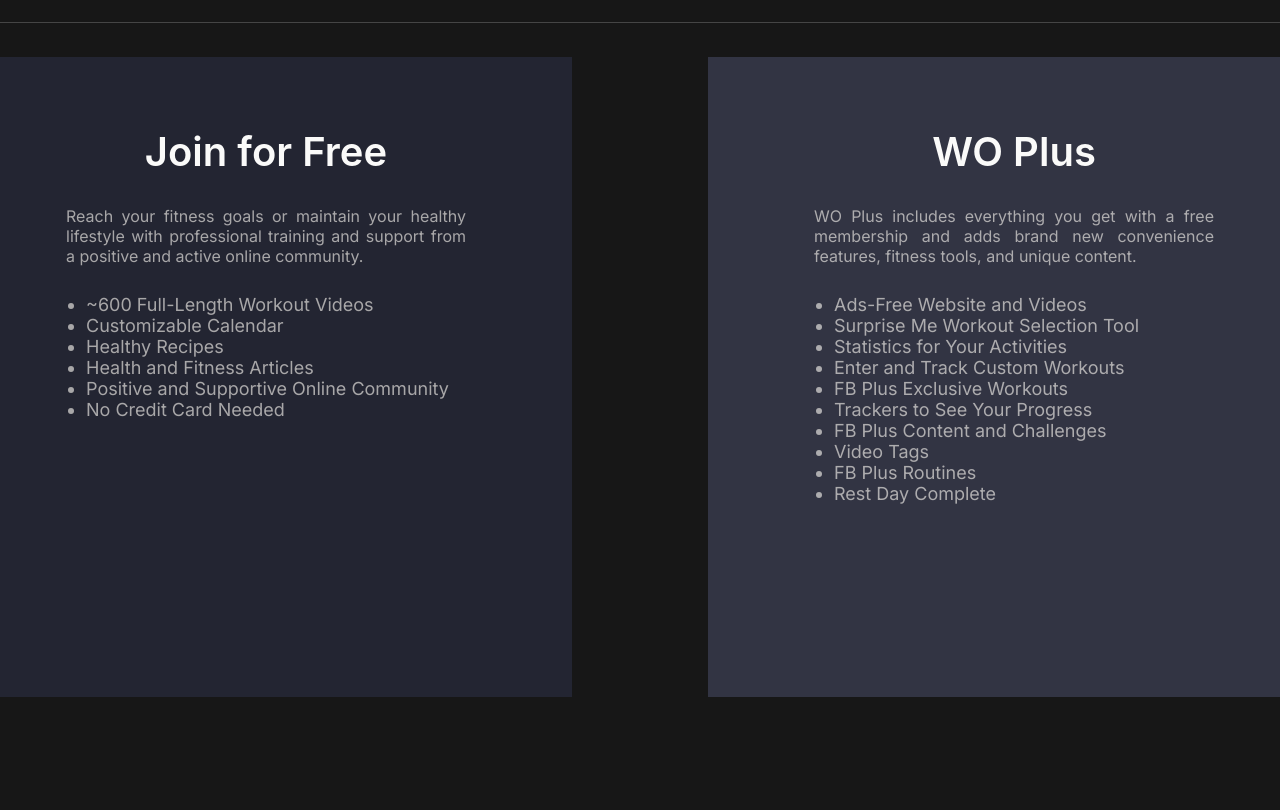
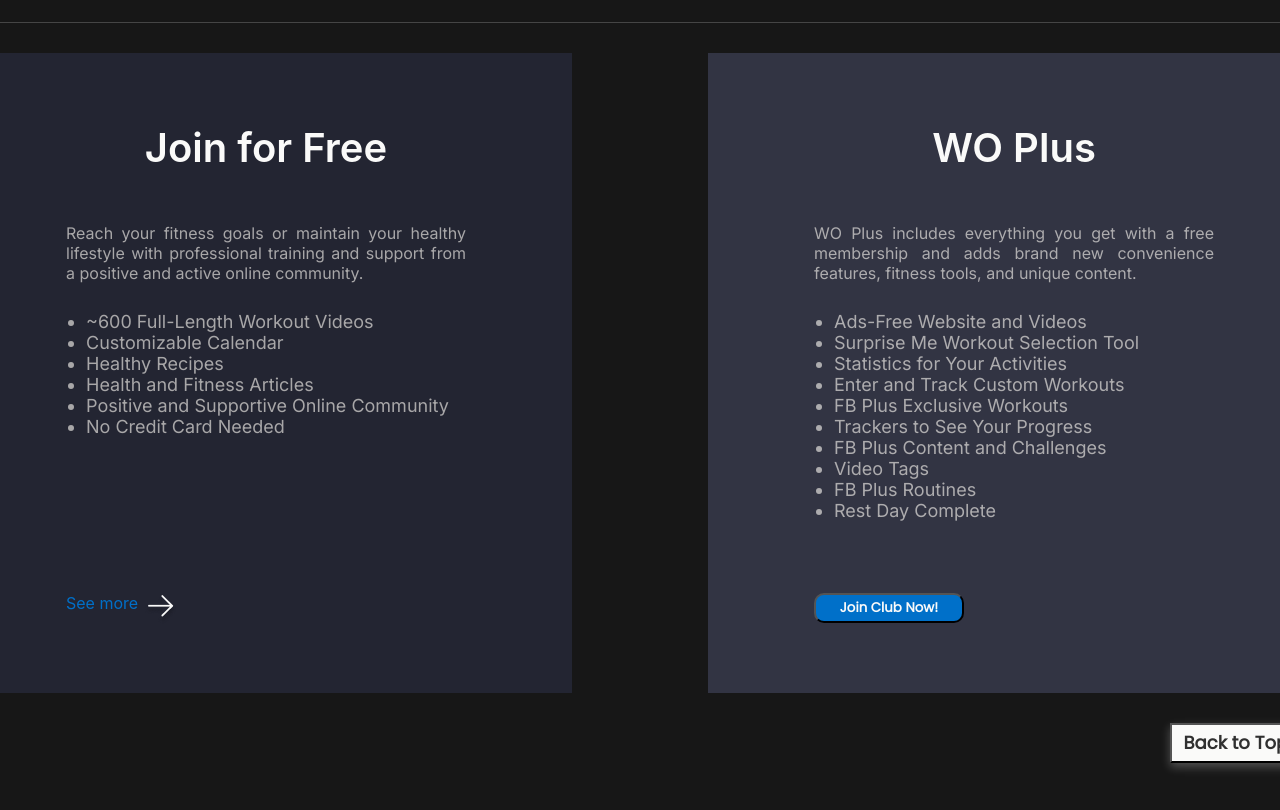
Before and after one commit to a2191982/react-project, a React app in the folder my-react-app/: page / in a window 1280 px wide. Shown: the part 1780-2590 px from the top of the page. Before the commit the page ends 2507 px from the top, so only its background shows below. Built offline with nearby package versions, Linux system fonts and the light colour scheme; a web font is replaced by a local one.

Commit message:
Third Edition

```diff
--- a/my-react-app/public/index.html
+++ b/my-react-app/public/index.html
@@ -13,6 +13,7 @@
   <meta name="theme-color" content="#000000" />
   <meta name="description" content="Web site created using create-react-app" />
   <link rel="apple-touch-icon" href="%PUBLIC_URL%/logo192.png" />
+  <script src="https://kit.fontawesome.com/c153f9a41f.js" crossorigin="anonymous"></script>
   <!--
       manifest.json provides metadata used when your web app is installed on a
       user's mobile device or desktop. See https://developers.google.com/web/fundamentals/web-app-manifest/
--- a/my-react-app/src/Body.js
+++ b/my-react-app/src/Body.js
@@ -31,7 +31,15 @@ function LandingPageBody() {
             className="landing-body-right-content-left-bottom-card"
             src={VidTutorial}
             alt="Video Tutorials"
+            usemap="#blockmap"
           />
+          <map name="blockmap">
+            <area
+              shape="circle"
+              coords="33,35,15"
+              className="landing-body-right-content-left-bottom-card-clicktest"
+            />
+          </map>
           <img
             className="landing-body-right-content-right-top-card"
             src={KMrun}
--- a/my-react-app/src/LandingPageEnd.js
+++ b/my-react-app/src/LandingPageEnd.js
@@ -1,6 +1,7 @@
 import "./Styles.css";
 import Divider from "./Images/divider.png";
 import ListPopulator from "./ListPopulator";
+import Pointer from "./Images/pointer.png";
 
 const JoinForFreeList = [
   { id: 1, description: "~600 Full-Length Workout Videos" },
@@ -45,6 +46,14 @@ function Membership() {
             <span className="landing-page-end-list-container">
               <ListPopulator listitems={JoinForFreeList} />
             </span>
+            <span className="landing-page-end-link">
+              See more{" "}
+              <img
+                src={Pointer}
+                className="landing-page-end-pointer"
+                alt="Pointer"
+              ></img>
+            </span>
           </div>
           <div className="landing-page-end-card">
             <span className="landing-page-end-card-heading">WO Plus</span>
@@ -56,8 +65,21 @@ function Membership() {
             <span className="landing-page-end-list-container">
               <ListPopulator listitems={WOPlusList} />
             </span>
+            <span className="landing-page-end-link">
+              <button className="landing-page-end-join-now-button">
+                Join Club Now!
+              </button>
+            </span>
           </div>
         </div>
+        <button className="landing-page-end-back-to-top-button">
+          <span>
+            <a href="#landing-top-nav" className="back-to-top-link">
+              Back to Top{" "}
+            </a>
+          </span>
+          <i class="fa-solid fa-arrow-up"></i>
+        </button>
       </div>
     </>
   );
--- a/my-react-app/src/LandingPageHeader.js
+++ b/my-react-app/src/LandingPageHeader.js
@@ -4,7 +4,7 @@ import TopNavBar from "./TopNavBar";
 function LandingPageHeader() {
   return (
     <>
-      <div className="landing-top-navigation">
+      <div className="landing-top-navigation" id="landing-top-nav">
         <span className="landing-top-navigation-left">WORKOUT</span>
         <div className="landing-top-navigation-right">
           <TopNavBar />
--- a/my-react-app/src/Styles.css
+++ b/my-react-app/src/Styles.css
@@ -92,6 +92,10 @@ body {
   z-index: 300;
   top: 460px;
   left: -70px;
+}
+
+.landing-body-right-content-left-bottom-card-clicktest {
+  cursor: pointer;
 }
 
 .landing-body-right-content-right-top-card {
@@ -202,6 +206,8 @@ div.landing-card:nth-child(4) {
 
 .landing-page-end-container {
   margin-top: 200px;
+  display: flex;
+  flex-direction: column;
 }
 
 .landing-page-end-header {
@@ -240,7 +246,8 @@ div.landing-card:nth-child(4) {
   font-weight: 600;
   font-size: 40px;
   margin-top: 70px;
-  margin-bottom: 30px;
+  display: block;
+  height: 100px;
 }
 
 .landing-page-end-card-description {
@@ -256,6 +263,7 @@ div.landing-card:nth-child(4) {
 
 .landing-page-end-list-container {
   width: 400px;
+  height: 300px;
   display: flex;
   justify-content: flex-start;
   color: rgba(239, 237, 232, 0.65);
@@ -268,3 +276,53 @@ div.landing-card:nth-child(4) {
   font-weight: 400;
   font-size: 18px;
 }
+
+.landing-page-end-link {
+  width: 400px;
+  display: block;
+  color: #0070c9;
+  position: relative;
+  cursor: pointer;
+}
+
+.landing-page-end-join-now-button {
+  width: 150px;
+  height: 30px;
+  background-color: #0070c9;
+  border-radius: 10px;
+  font-family: "Poppins", sans-serif;
+  font-weight: 600;
+  color: #fafaf9;
+  cursor: pointer;
+}
+
+.landing-page-end-pointer {
+  position: absolute;
+  top: 2px;
+  margin-left: 6px;
+  cursor: pointer;
+}
+
+.landing-page-end-back-to-top-button {
+  width: 150px;
+  height: 40px;
+  align-self: flex-end;
+  font-family: "Poppins", sans-serif;
+  font-style: normal;
+  font-weight: 600;
+  font-size: 18px;
+  margin-bottom: 200px;
+  background: #fafaf9;
+  box-shadow: 0px 4px 9px rgba(255, 255, 255, 0.25);
+  cursor: pointer;
+}
+
+.back-to-top-link:link {
+  text-decoration: none;
+  color: #303030;
+}
+
+.back-to-top-link:visited {
+  text-decoration: none;
+  color: #303030;
+}
```
